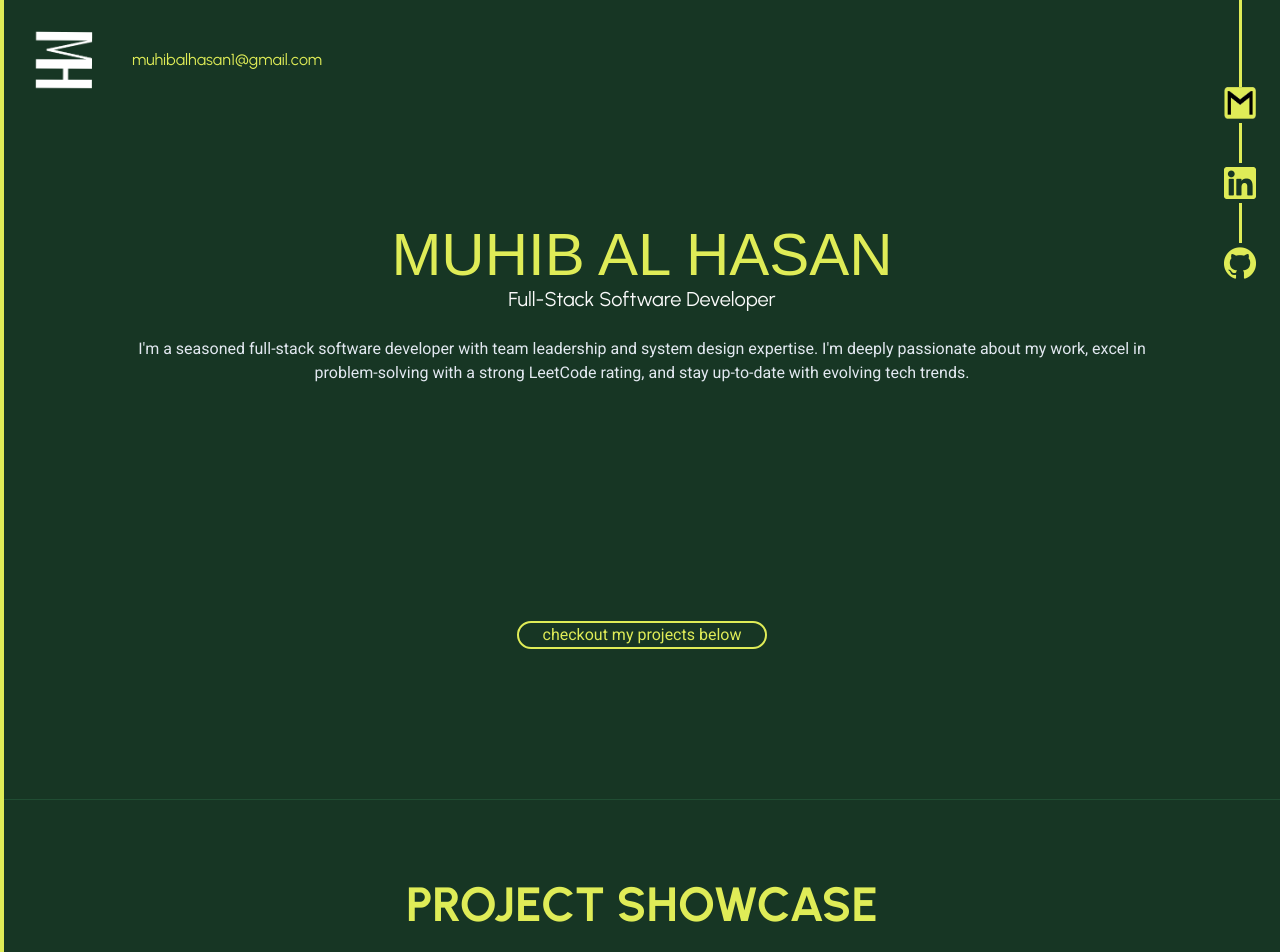
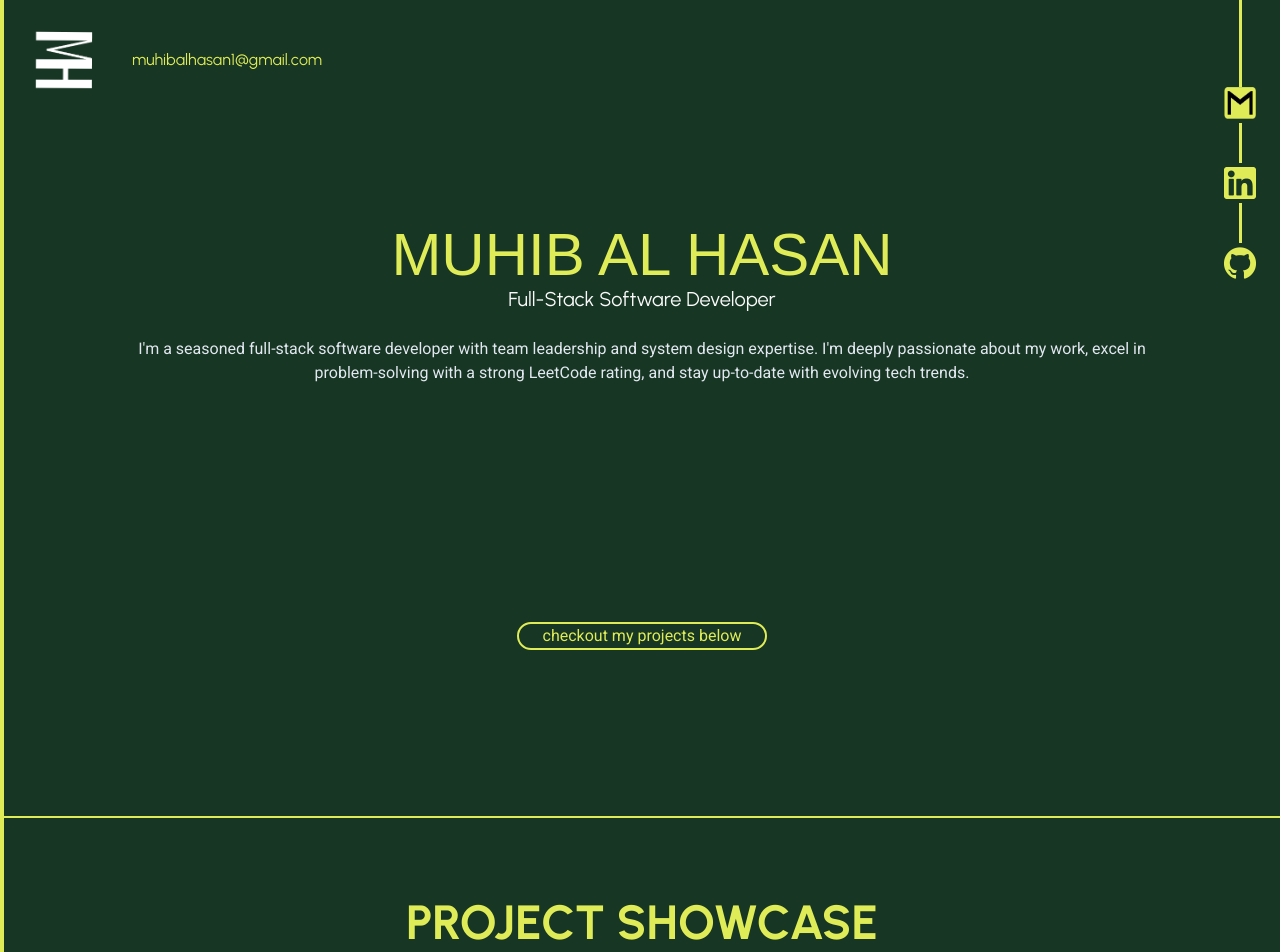
Before and after one commit to mhasan-t/portfolio-source, a Next.js app: page / in a window 1280 px wide. Shown: the top 952 px of the page. Built offline with nearby package versions, Linux system fonts and the light colour scheme; a web font is replaced by a local one.

Commit message:
line animation

```diff
--- a/src/app/page.tsx
+++ b/src/app/page.tsx
@@ -6,11 +6,14 @@ import ProjectShowcase from "@/components/ProjectShowcase";
 import Skills from "@/components/Skills";
 import Contact from "@/components/Contact";
 import Socials from "@/components/Socials";
+import HorizontalLineWidens from "@/components/commons/HorizontalLineWidens";
 
 export default function Home() {
 	return (
-		<div className="overflow-y-hidden border-l-4 md:border-l-6 border-text_primary">
+		<div className="overflow-y-hidden border-l-4 md:border-l-6 border-text_primary bg-primary">
 			<Intro />
+			<HorizontalLineWidens />
+
 			<ProjectShowcase />
 			<Socials />
 			{/* <Skills />   */}
--- a/src/components/Intro/index.tsx
+++ b/src/components/Intro/index.tsx
@@ -8,7 +8,7 @@ export default function Header() {
 		<motion.div
 			layout
 			id="introSection"
-			className="z-[1] relative bg-primary text-white h-screen min-h-[700px] border-b-secondary border-b-[1px] p-6 flex flex-col justify-around items-center "
+			className="z-[1] relative bg-primary text-white h-screen min-h-[700px] p-6 flex flex-col justify-around items-center mb-4"
 		>
 			<StyledLogo />
 			{/* BG GRAD */}
--- a/src/components/Socials/index.tsx
+++ b/src/components/Socials/index.tsx
@@ -1,4 +1,4 @@
-import React, { useEffect, useState } from "react";
+import React, { memo, useEffect, useState } from "react";
 import { MotionStyle, motion } from "framer-motion";
 import SocialButton from "./SocialButton";
 
@@ -63,4 +63,4 @@ function Socials({}: Props) {
 	);
 }
 
-export default Socials;
+export default memo(Socials);
--- /dev/null
+++ b/src/components/commons/HorizontalLineWidens.tsx
@@ -0,0 +1,39 @@
+import React, { memo, useRef } from "react";
+import { motion } from "framer-motion";
+import { useIsInViewport } from "@/app/hooks/useIsInViewport";
+
+type Props = {
+	widthTo?: string;
+	height?: string;
+	classNames?: string;
+};
+
+function HorizontalLineWidens({ widthTo, height, classNames }: Props) {
+	const ref = useRef(null);
+	const { isIntersecting } = useIsInViewport(ref);
+
+	const animateVar = {
+		initial: {
+			width: 0,
+			height: height ?? "2px",
+		},
+		animate: {
+			width: widthTo ?? "100%",
+			transition: {
+				duration: 1,
+			},
+		},
+	};
+
+	return (
+		<motion.div
+			ref={ref}
+			className={"bg-text_primary " + classNames}
+			initial="initial"
+			animate={isIntersecting ? "animate" : ""}
+			variants={animateVar}
+		></motion.div>
+	);
+}
+
+export default memo(HorizontalLineWidens);
```
